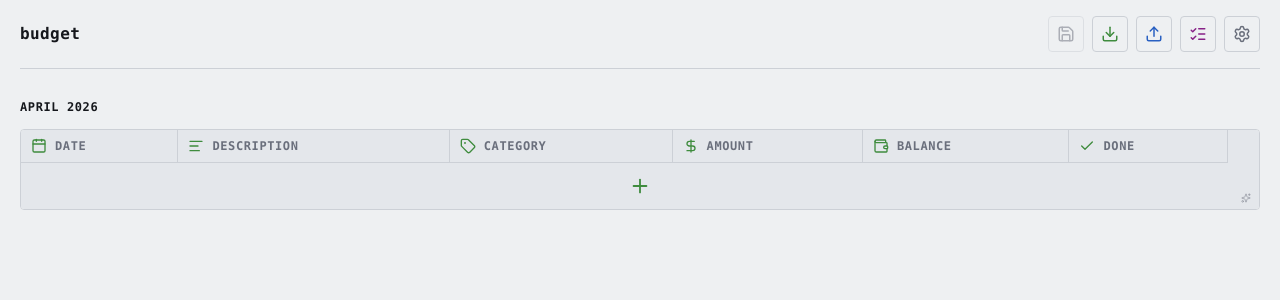
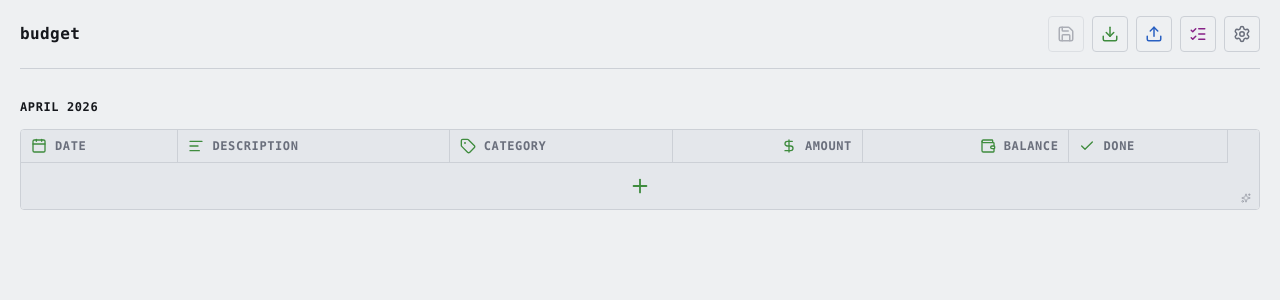
Before and after one commit to niclaslindstedt/budget, a React (Vite) app: page / in a window 1280 px wide. Shown: the top 300 px of the page. Built offline with nearby package versions, Linux system fonts and the light colour scheme.

Commit message:
fix: right-align amount and balance column headers

```diff
--- a/src/components/ColumnHeader.tsx
+++ b/src/components/ColumnHeader.tsx
@@ -12,10 +12,16 @@ const DRAG_MIME = "application/x-budget-column";
 
 export function ColumnHeader({ column, onReorder }: Props) {
   const [dragOver, setDragOver] = useState(false);
+  // Numeric columns render their cells right-aligned; mirror that here so
+  // the column label sits over the rightmost digit instead of drifting
+  // out to the left edge of a wide value.
+  const isNumeric = column.type === "amount" || column.type === "balance";
 
   return (
     <th
-      className={`cursor-grab border-r border-b border-line bg-surface-3 text-left text-xs font-bold tracking-wider text-muted uppercase whitespace-nowrap select-none active:cursor-grabbing last:border-r-0 ${
+      className={`cursor-grab border-r border-b border-line bg-surface-3 ${
+        isNumeric ? "text-right" : "text-left"
+      } text-xs font-bold tracking-wider text-muted uppercase whitespace-nowrap select-none active:cursor-grabbing last:border-r-0 ${
         dragOver ? "outline outline-2 -outline-offset-2 outline-accent" : ""
       }`}
       draggable
@@ -37,7 +43,11 @@ export function ColumnHeader({ column, onReorder }: Props) {
         if (fromId && fromId !== column.id) onReorder(fromId, column.id);
       }}
     >
-      <span className="flex items-center justify-center gap-1.5 px-2.5 py-2 md:justify-start md:gap-2">
+      <span
+        className={`flex items-center justify-center gap-1.5 px-2.5 py-2 md:gap-2 ${
+          isNumeric ? "md:justify-end" : "md:justify-start"
+        }`}
+      >
         <ColumnIcon
           type={column.type}
           className="shrink-0 text-accent md:text-accent"
```
